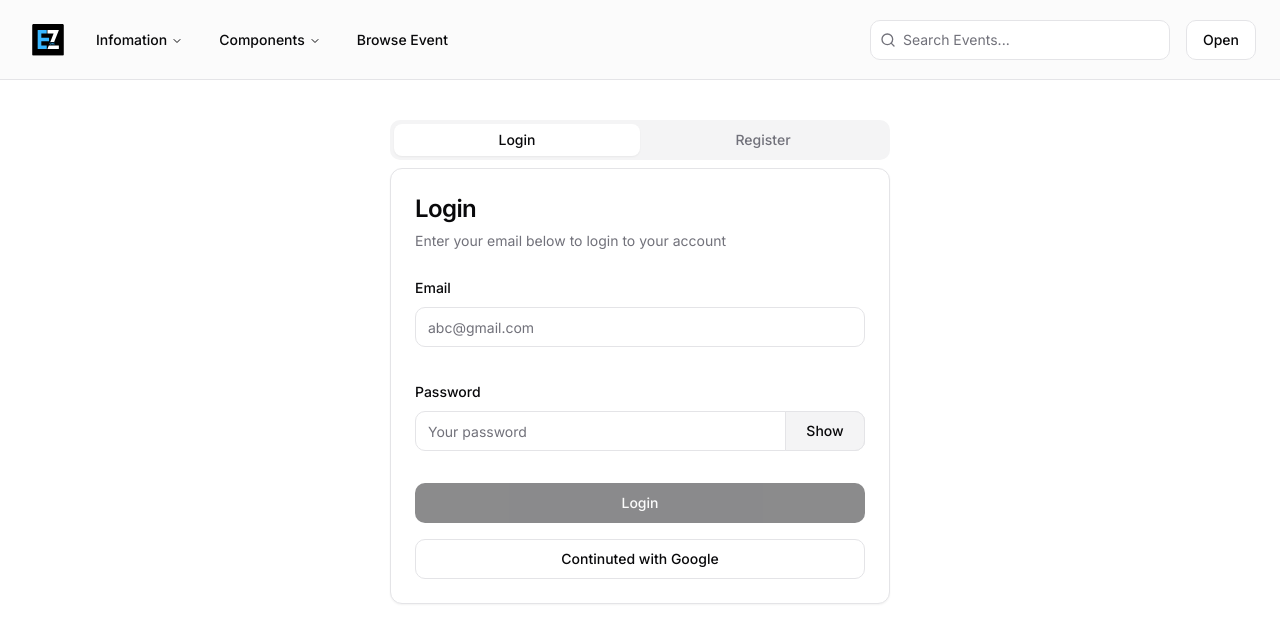
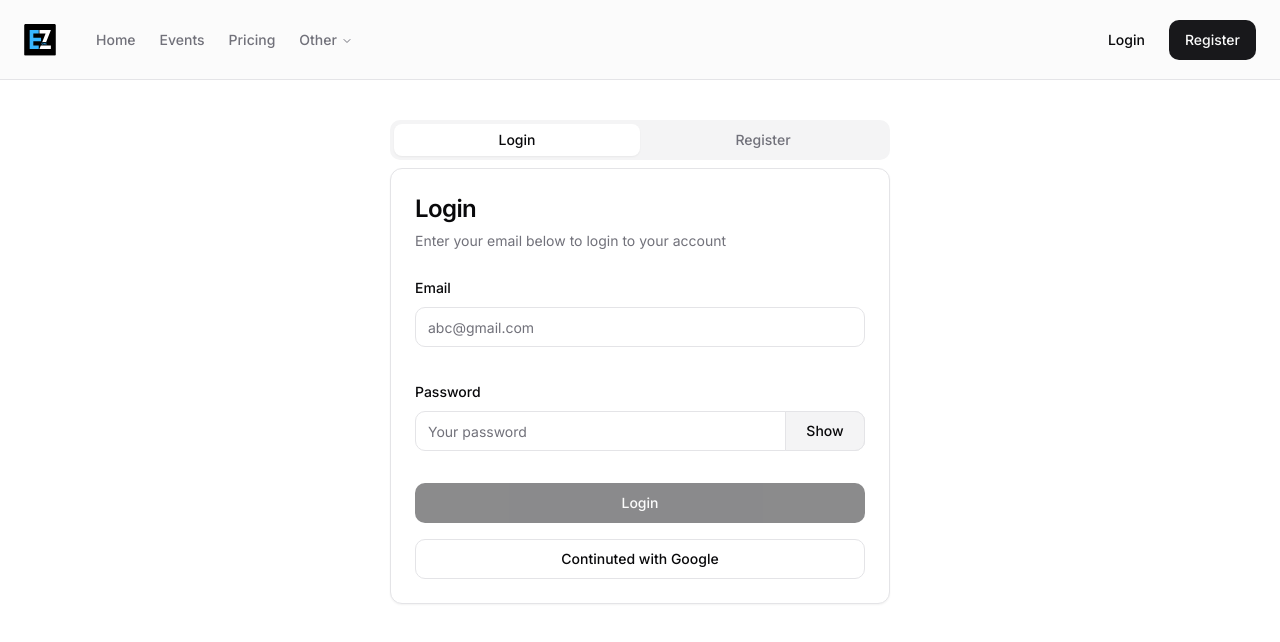
Before and after one commit to EventZoneTeams/webapp, a Next.js app: page /login in a window 1280 px wide. Shown: the top 642 px of the page. Built offline with nearby package versions, Linux system fonts and the light colour scheme.

Commit message:
complete login flow

```diff
--- a/package.json
+++ b/package.json
@@ -55,6 +55,7 @@
     "react-dom": "^18",
     "react-hook-form": "^7.51.5",
     "react-resizable-panels": "^2.0.19",
+    "react-toastify": "^10.0.5",
     "sonner": "^1.4.41",
     "tailwind-merge": "^2.3.0",
     "tailwindcss-animate": "^1.0.7",
--- a/src/app/globals.css
+++ b/src/app/globals.css
@@ -16,6 +16,8 @@
     --primary-foreground: 0 0% 98%;
     --secondary: 240 4.8% 95.9%;
     --secondary-foreground: 240 5.9% 10%;
+    --teritary: 202, 80%, 55%;
+    --teritary-foreground: 0 0% 98%;
     --muted: 240 4.8% 95.9%;
     --muted-foreground: 240 3.8% 46.1%;
     --accent: 240 4.8% 95.9%;
@@ -39,6 +41,8 @@
     --primary-foreground: 240 5.9% 10%;
     --secondary: 240 3.7% 15.9%;
     --secondary-foreground: 0 0% 98%;
+    --teritary: 202, 80%, 55%;
+    --teritary-foreground: 0 0% 98%;
     --muted: 240 3.7% 15.9%;
     --muted-foreground: 240 5% 64.9%;
     --accent: 240 3.7% 15.9%;
--- a/src/app/layout.tsx
+++ b/src/app/layout.tsx
@@ -5,6 +5,7 @@ import { cn } from "@/lib/utils";
 import { ThemeProvider } from "@/providers/themeProvider";
 import Navbar from "@/components/Navbar";
 import ReactQueryProvider from "@/providers/reactQueryProvider";
+import ToastProvider from "@/providers/toastProvider";
 
 const fontSans = FontSans({
   subsets: ["latin"],
@@ -36,12 +37,14 @@ export default function RootLayout({
             enableSystem
             disableTransitionOnChange
           >
-            <div className="flex min-h-screen w-full flex-col bg-background">
-              <Navbar />
-              <div className="flex min-h-[calc(100vh_-_theme(spacing.20))] flex-1 flex-col gap-4  p-4 md:gap-8 md:p-10">
-                {children}
+            <ToastProvider>
+              <div className="flex min-h-screen w-full flex-col bg-background ">
+                <Navbar />
+                <div className="flex min-h-[calc(100vh_-_theme(spacing.20))] flex-1 flex-col gap-4  p-4 md:gap-8 md:p-10">
+                  {children}
+                </div>
               </div>
-            </div>
+            </ToastProvider>
           </ThemeProvider>
         </ReactQueryProvider>
       </body>
--- a/src/components/Navbar/NavMenu.tsx
+++ b/src/components/Navbar/NavMenu.tsx
@@ -1,126 +1,143 @@
 "use client";
 
-import * as React from "react";
+import React from "react";
 import Link from "next/link";
+import { ChevronDown, CircleUser, Menu, Package2, Search } from "lucide-react";
 
-import { cn } from "@/lib/utils";
+import { Button } from "@/components/ui/button";
+import { Sheet, SheetContent, SheetTrigger } from "@/components/ui/sheet";
+import { MenuItem } from "@/types/navMenu";
 import {
   NavigationMenu,
   NavigationMenuContent,
+  NavigationMenuIndicator,
   NavigationMenuItem,
   NavigationMenuLink,
   NavigationMenuList,
   NavigationMenuTrigger,
-  navigationMenuTriggerStyle,
+  NavigationMenuViewport,
 } from "@/components/ui/navigation-menu";
-import Image from "next/image";
+import { cn } from "@/lib/utils";
+import { usePathname } from "next/navigation";
 
-const components: { title: string; href: string; description: string }[] = [
+const NavMenuItems: MenuItem[] = [
   {
-    title: "Alert Dialog",
-    href: "/docs/primitives/alert-dialog",
-    description:
-      "A modal dialog that interrupts the user with important content and expects a response.",
+    title: "Home",
+    href: "/",
   },
   {
-    title: "Hover Card",
-    href: "/docs/primitives/hover-card",
-    description:
-      "For sighted users to preview content available behind a link.",
+    title: "Events",
+    href: "/events",
   },
   {
-    title: "Progress",
-    href: "/docs/primitives/progress",
-    description:
-      "Displays an indicator showing the completion progress of a task, typically displayed as a progress bar.",
+    title: "Pricing",
+    href: "/pricing",
   },
   {
-    title: "Scroll-area",
-    href: "/docs/primitives/scroll-area",
-    description: "Visually or semantically separates content.",
+    title: "Other",
+    children: [
+      {
+        title: "About",
+        href: "/about",
+        description: "Learn more about us, our mission and vision and more",
       },
       {
-    title: "Tabs",
-    href: "/docs/primitives/tabs",
+        title: "Contact",
+        href: "/contact",
         description:
-      "A set of layered sections of content—known as tab panels—that are displayed one at a time.",
+          "Get in touch with us for any queries or feedback or support requests",
       },
       {
-    title: "Tooltip",
-    href: "/docs/primitives/tooltip",
+        title: "FAQ",
+        href: "/faq",
         description:
-      "A popup that displays information related to an element when the element receives keyboard focus or the mouse hovers over it.",
+          "Frequently asked questions and answers about our service and products and more",
+      },
+      {
+        title: "Terms of Service",
+        href: "/terms",
+        description:
+          "Our terms and conditions of service and use of our products and services",
+      },
+      {
+        title: "Privacy Policy",
+        href: "/privacy",
+        description: "Our privacy policy and how we handle your data and more",
+      },
+    ],
   },
 ];
-
-export function NavMenu() {
+export default function NavMenu() {
+  const pathName = usePathname();
   return (
+    <div>
+      <nav className="hidden flex-col gap-6 text-lg font-medium md:flex md:flex-row md:items-center md:gap-5 md:text-sm lg:gap-6">
+        {NavMenuItems.map((item) => (
+          <div key={item.title}>
+            {item.children ? (
               <NavigationMenu>
                 <NavigationMenuList>
                   <NavigationMenuItem>
-          <NavigationMenuTrigger>Infomation</NavigationMenuTrigger>
-          <NavigationMenuContent>
-            <ul className="grid gap-3 p-6 md:w-[400px] lg:w-[500px] lg:grid-cols-[.75fr_1fr]">
-              <li className="row-span-3">
-                <NavigationMenuLink asChild>
-                  <a
-                    className="flex h-full w-full select-none flex-col justify-end rounded-md bg-gradient-to-b from-muted/50 to-muted p-6 no-underline outline-none focus:shadow-md"
-                    href="/"
-                  >
-                    {/* <Icons.logo className="h-6 w-6" /> */}
-                    <Image
-                      src="/images/logo-noText.svg"
-                      alt="Event Zone Logo"
-                      width={100}
-                      height={100}
-                    />
-                    <div className="mb-2 mt-4 text-lg font-medium">
-                      Event Zone
-                    </div>
-                    <p className="text-sm leading-tight text-muted-foreground">
-                      A simple event management app built using Next.js and
-                      Tailwind CSS.
-                    </p>
-                  </a>
-                </NavigationMenuLink>
-              </li>
-              <ListItem href="/about" title="About us and the project">
-                Learn more about the project and the team behind it all here.
-              </ListItem>
-              <ListItem href="/contact" title="Contact us and get started.">
-                Get in touch with us and start using Event Zone today.
-              </ListItem>
-              <ListItem href="/pricing" title="Pricing and plans.">
-                Learn more about the pricing and plans for Event Zone.
-              </ListItem>
-            </ul>
-          </NavigationMenuContent>
-        </NavigationMenuItem>
-        <NavigationMenuItem>
-          <NavigationMenuTrigger>Components</NavigationMenuTrigger>
+                    <NavigationMenuTrigger className={cn("")}>
+                      <p>{item.title}</p>
+                    </NavigationMenuTrigger>
+
                     <NavigationMenuContent>
                       <ul className="grid w-[400px] gap-3 p-4 md:w-[500px] md:grid-cols-2 lg:w-[600px] ">
-              {components.map((component) => (
+                        {item.children.map((item) => (
                           <ListItem
-                  key={component.title}
-                  title={component.title}
-                  href={component.href}
+                            key={item.title}
+                            title={item.title}
+                            href={item.href}
+                            className={cn({
+                              "bg-accent": pathName === item.href,
+                            })}
                           >
-                  {component.description}
+                            {item.description}
                           </ListItem>
                         ))}
                       </ul>
                     </NavigationMenuContent>
                   </NavigationMenuItem>
-        <NavigationMenuItem>
-          <Link href="/events" legacyBehavior passHref>
-            <NavigationMenuLink className={navigationMenuTriggerStyle()}>
-              Browse Event
-            </NavigationMenuLink>
-          </Link>
-        </NavigationMenuItem>
                 </NavigationMenuList>
               </NavigationMenu>
+            ) : (
+              <Link
+                href={item.href || "#"}
+                className={cn("text-muted-foreground hover:text-foreground", {
+                  "text-foreground": pathName === item.href,
+                })}
+              >
+                {item.title}
+              </Link>
+            )}
+          </div>
+        ))}
+      </nav>
+
+      <Sheet>
+        <SheetTrigger asChild>
+          <Button variant="outline" size="icon" className="shrink-0 md:hidden">
+            <Menu className="h-5 w-5" />
+            <span className="sr-only">Toggle navigation menu</span>
+          </Button>
+        </SheetTrigger>
+        <SheetContent side="left">
+          <nav className="grid gap-6 text-lg font-medium">
+            {NavMenuItems.map((item) => (
+              <div key={item.title}>
+                <Link
+                  href={item.href || "#"}
+                  className="text-muted-foreground hover:text-foreground"
+                >
+                  {item.title}
+                </Link>
+              </div>
+            ))}
+          </nav>
+        </SheetContent>
+      </Sheet>
+    </div>
   );
 }
 
--- a/src/components/Navbar/index.tsx
+++ b/src/components/Navbar/index.tsx
@@ -1,23 +1,17 @@
 import React from "react";
-
-import { Input } from "@/components/ui/input";
-import { Sheet, SheetContent, SheetTrigger } from "@/components/ui/sheet";
 import Image from "next/image";
 import Link from "next/link";
-import { CircleUser, Menu, Package2, Search } from "lucide-react";
-import { Button } from "@/components/ui/button";
-import { NavMenu } from "@/components/Navbar/NavMenu";
+import NavMenu from "@/components/Navbar/NavMenu";
 import { UserMenu } from "@/components/Navbar/UserMenu";
 
 export default function Navbar() {
   return (
     <header className="sticky top-0 flex h-20 items-center gap-4 border-b  px-4 md:px-6 backdrop-blur-3xl bg-muted/40">
-      <nav className="hidden flex-col gap-6 text-lg font-medium md:flex md:flex-row md:items-center md:gap-5 md:text-sm lg:gap-6">
+      <div className="flex-1 flex items-center gap-10">
         <Link
           href="/"
           className="flex items-center gap-2 text-lg font-semibold md:text-base"
         >
-          <Package2 className="h-6 w-6" />
           <Image
             src="/images/logo-noText.svg"
             alt="Event Zone Logo"
@@ -26,66 +20,9 @@ export default function Navbar() {
           />
         </Link>
         <NavMenu />
-      </nav>
-      <Sheet>
-        <SheetTrigger asChild>
-          <Button variant="outline" size="icon" className="shrink-0 md:hidden">
-            <Menu className="h-5 w-5" />
-            <span className="sr-only">Toggle navigation menu</span>
-          </Button>
-        </SheetTrigger>
-        <SheetContent side="left">
-          <nav className="grid gap-6 text-lg font-medium">
-            <Link
-              href="#"
-              className="flex items-center gap-2 text-lg font-semibold"
-            >
-              <Package2 className="h-6 w-6" />
-              <span className="sr-only">Acme Inc</span>
-            </Link>
-            <Link
-              href="#"
-              className="text-muted-foreground hover:text-foreground"
-            >
-              Dashboard
-            </Link>
-            <Link
-              href="#"
-              className="text-muted-foreground hover:text-foreground"
-            >
-              Orders
-            </Link>
-            <Link
-              href="#"
-              className="text-muted-foreground hover:text-foreground"
-            >
-              Products
-            </Link>
-            <Link
-              href="#"
-              className="text-muted-foreground hover:text-foreground"
-            >
-              Customers
-            </Link>
-            <Link href="#" className="hover:text-foreground">
-              Settings
-            </Link>
-          </nav>
-        </SheetContent>
-      </Sheet>
-      <div className="flex w-full items-center gap-4 md:ml-auto md:gap-2 lg:gap-4">
-        <form className="ml-auto flex-1 sm:flex-initial">
-          <div className="relative">
-            <Search className="absolute left-2.5 top-1/2 -translate-y-1/2 h-4 w-4 text-muted-foreground" />
-            <Input
-              type="search"
-              placeholder="Search Events..."
-              className="pl-8 sm:w-[300px] md:w-[200px] lg:w-[300px]"
-            />
-          </div>
-        </form>
-        <UserMenu />
       </div>
+
+      <UserMenu />
     </header>
   );
 }
--- a/src/components/Navbar/userMenu.tsx
+++ b/src/components/Navbar/userMenu.tsx
@@ -1,6 +1,7 @@
 "use client";
 
 import {
+  CircleUser,
   Cloud,
   CreditCard,
   Github,
@@ -35,17 +36,31 @@ import {
 import { Label } from "@/components/ui/label";
 import { Switch } from "@/components/ui/switch";
 import { useTheme } from "next-themes";
+import { useAuthStore } from "@/stores/auth";
+import Link from "next/link";
+import { Avatar, AvatarFallback, AvatarImage } from "@/components/ui/avatar";
 
 export function UserMenu() {
   const { theme, setTheme } = useTheme();
+  const { authUser, logout } = useAuthStore();
 
   return (
+    <div>
+      {authUser ? (
         <DropdownMenu>
           <DropdownMenuTrigger asChild>
-        <Button variant="outline">Open</Button>
+            <div className="rounded-full flex items-center gap-2  px-1 py-1 pr-4  bg-muted hover:cursor-pointer hover:bg-muted/80">
+              <Avatar>
+                <AvatarImage src={authUser.image} alt="@shadcn" />
+                <AvatarFallback className="bg-background">
+                  {authUser.fullName.charAt(0)}
+                </AvatarFallback>
+              </Avatar>
+              <p>{authUser.fullName}</p>
+            </div>
           </DropdownMenuTrigger>
           <DropdownMenuContent className="w-56">
-        <DropdownMenuLabel>My Account</DropdownMenuLabel>
+            <DropdownMenuLabel>{authUser.roleName}</DropdownMenuLabel>
             <DropdownMenuSeparator />
             <DropdownMenuGroup>
               <DropdownMenuItem>
@@ -134,12 +149,23 @@ export function UserMenu() {
               </div>
             </DropdownMenuItem>
             <DropdownMenuSeparator />
-        <DropdownMenuItem>
+            <DropdownMenuItem onClick={logout}>
               <LogOut className="mr-2 h-4 w-4" />
               <span>Log out</span>
               <DropdownMenuShortcut>⇧⌘Q</DropdownMenuShortcut>
             </DropdownMenuItem>
           </DropdownMenuContent>
         </DropdownMenu>
+      ) : (
+        <div className="flex items-center gap-2">
+          <Link href="/login">
+            <Button variant="ghost">Login</Button>
+          </Link>
+          <Link href="/register">
+            <Button>Register</Button>
+          </Link>
+        </div>
+      )}
+    </div>
   );
 }
--- a/src/components/ui/navigation-menu.tsx
+++ b/src/components/ui/navigation-menu.tsx
@@ -41,7 +41,7 @@ NavigationMenuList.displayName = NavigationMenuPrimitive.List.displayName;
 const NavigationMenuItem = NavigationMenuPrimitive.Item;
 
 const navigationMenuTriggerStyle = cva(
-  "group inline-flex h-10 w-max items-center justify-center rounded-md  px-4 py-2 text-sm font-medium transition-colors hover:bg-accent hover:text-accent-foreground focus:bg-accent focus:text-accent-foreground focus:outline-none disabled:pointer-events-none disabled:opacity-50 data-[active]:bg-accent/50 data-[state=open]:bg-accent/50"
+  "group inline-flex h-10 w-max items-center text-muted-foreground justify-center rounded-md text-sm font-medium transition-colors  hover:text-accent-foreground  focus:text-accent-foreground focus:outline-none disabled:pointer-events-none disabled:opacity-50 "
 );
 
 const NavigationMenuTrigger = React.forwardRef<
--- /dev/null
+++ b/src/providers/toastProvider.tsx
@@ -0,0 +1,46 @@
+"use client";
+
+import { useTheme } from "next-themes";
+import React from "react";
+import { ToastContainer } from "react-toastify";
+import "react-toastify/dist/ReactToastify.css";
+
+const contextClass = {
+  success: "bg-green-800",
+  error: "bg-red-800",
+  info: "bg-blue-800",
+  warning: "bg-orange-800",
+  default: "bg-indigo-800",
+};
+
+export default function ToastProvider({
+  children,
+}: {
+  children: React.ReactNode;
+}) {
+  const { theme } = useTheme();
+  return (
+    <div>
+      {children}
+      <ToastContainer
+        position="top-center"
+        autoClose={3000}
+        hideProgressBar={false}
+        newestOnTop
+        closeOnClick
+        rtl={false}
+        pauseOnFocusLoss
+        draggable
+        pauseOnHover
+        theme={theme ?? "dark"}
+        toastClassName={(context) =>
+          contextClass[context?.type || "default"] +
+          " relative flex p-1 min-h-10 rounded-sm justify-between overflow-hidden cursor-pointer my-2"
+        }
+        bodyClassName={() =>
+          "text-sm font-white font-med block p-3 flex item-center "
+        }
+      />
+    </div>
+  );
+}
--- /dev/null
+++ b/src/types/navMenu.d.ts
@@ -0,0 +1,6 @@
+export type MenuItem = {
+  title: string;
+  href?: string;
+  children?: MenuItem[];
+  description?: string;
+};
```
Also changed, not shown: src/components/forms/LoginForm.tsx (+7 -3 lines), 1 other file (tests, documents, lock files or other folders). Lines whose indentation alone changed are shown as unchanged.
